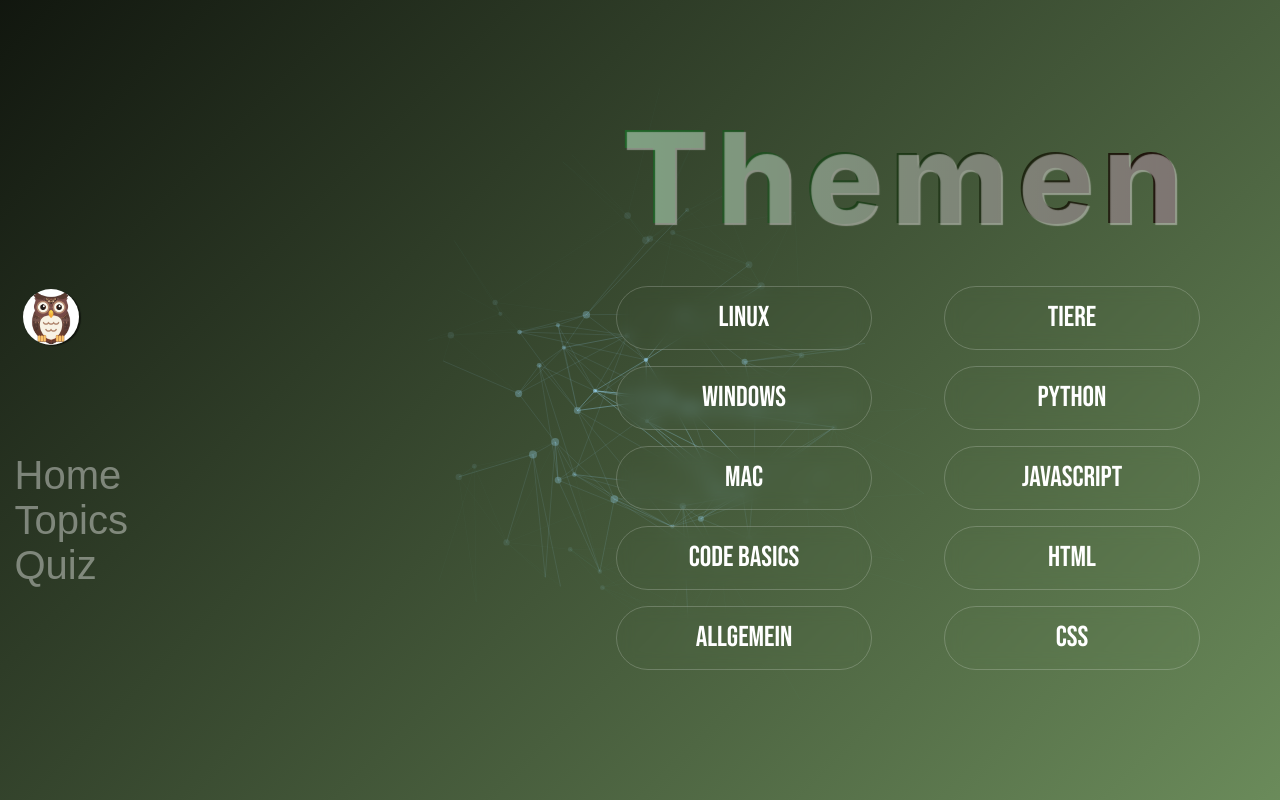
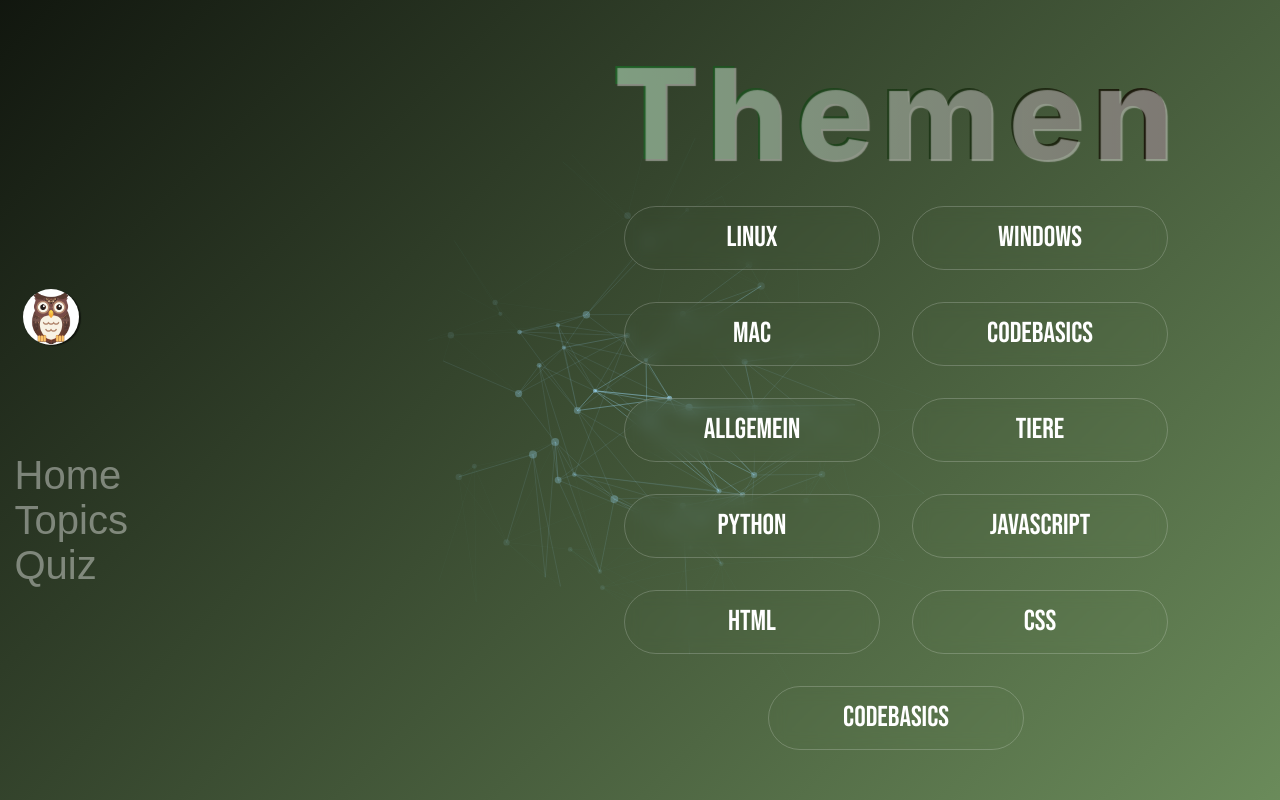
Before and after one commit to OhWire/QuizQuest, a React (Create React App) app: page /Topics in a window 1280 px wide. Built offline with nearby package versions, Linux system fonts and the light colour scheme; a web font is replaced by a local one.

Commit message:
first update

```diff
--- a/src/App.js
+++ b/src/App.js
@@ -19,8 +19,8 @@ function App() {
           <Navbar />
           <Routes >
             <Route index element={<Home />} />
-            <Route path="/quiz" element={<Quiz />} />
-            <Route path="/topics" element={<Topics />} />
+            <Route path="/Quiz/" element={<Quiz/>} />
+            <Route path="/Topics" element={Topics} />
           </Routes>
         </header>
       </div>
--- a/src/Components/Quiz/Quiz.css
+++ b/src/Components/Quiz/Quiz.css
@@ -137,14 +137,30 @@ button {
 .nextButton{
 
     transform: ease-in-out 1s;
-    width: 20%;
+    width: 10%;
     height: 8vh;
     font-size: 1.2rem;
 
 }
+.backButton{
+    position: absolute;
+    top: 0;
+    right: 0;
+    margin: 2rem;
+    transform: ease-in-out 1s;
+    width: 5vw;
+    height: 5vh;
+    font-size: 1rem;
 
+}
+
+.backButton:hover {
+    cursor: pointer;
+    background: linear-gradient(to right, rgba(175, 122, 57, 0.542), rgba(0, 0, 0, 0.2));
+}
 .nextButton:hover{
     cursor: pointer;
+    background: linear-gradient(to right, rgba(175, 122, 57, 0.542), rgba(0, 0, 0, 0.2));
 }
 .non-correct-answer{
     transform: ease-in 0.1s;
@@ -174,3 +190,21 @@ button {
     background: linear-gradient(to right, rgba(181, 179, 52, 0.527), rgba(0, 128, 0, 0.522));
 
 }
+
+
+.noquestionscontainer{
+    display: flex;
+    justify-content: center;
+    align-items: center;
+    width: 100vw;
+    height: 100vh;
+}
+
+.noquestions{
+    display: flex;
+    justify-content: center;
+    align-self: center;
+    width: 50vw;
+    height: 10%;
+    font-size: 2rem;
+}
--- a/src/Components/Quiz/Quiz.jsx
+++ b/src/Components/Quiz/Quiz.jsx
@@ -1,17 +1,25 @@
-// Quiz.js
-import React, { useState } from 'react';
+import React, { useState, useEffect } from 'react';
 import './Quiz.css';
-import quizData from './quizData'; // Import the quizData array
-import ParticleMouse from "../Backgrounds/ParticleMouse"
 import Navbar from '../Navbar/Navbar';
 import { motion } from 'framer-motion';
 import Gradientbackground from '../Backgrounds/Gradientbackground';
-
+import quizData from './quizData'; // Import the provided quizData array
+import { useParams } from 'react-router-dom';
+import { Link } from 'react-router-dom';
 
 const Quiz = () => {
+  const { topic } = useParams();
   const [currentQuestionIndex, setCurrentQuestionIndex] = useState(0);
   const [selectedOption, setSelectedOption] = useState(null);
-  const currentQuestionData = quizData[currentQuestionIndex];
+  const [filteredQuestions, setFilteredQuestions] = useState([]);
+  const currentQuestionData = filteredQuestions[currentQuestionIndex];
+
+  useEffect(() => {
+    // Filter questions based on the topic parameter
+    const filteredData = quizData.filter(question => question.topic === topic);
+    setFilteredQuestions(filteredData);
+    setCurrentQuestionIndex(0); // Reset current question index when topic changes
+  }, [topic]);
 
   const handleOptionSelect = (option) => {
     setSelectedOption(option);
@@ -27,18 +35,15 @@ const Quiz = () => {
 
   return (
     <motion.div className='Quizcontainer gradientbackground'
-    initial={{opacity: 0.5, scale: 0.1}}
-    animate={{opacity: 1, scale: 1}}
-    exit={{duration: 3}}
+      initial={{ opacity: 0.5, scale: 0.1 }}
+      animate={{ opacity: 1, scale: 1 }}
+      exit={{ duration: 3 }}
     >
-        <Navbar/>
-
-       <Gradientbackground/>
-
-
-
-
+      <Navbar />
+      <Gradientbackground />
       <div className="quizinner">
+        {filteredQuestions.length > 0 && (
+          <>
             <div className="questioncontainer">
               <h1>{currentQuestionData.question}</h1>
             </div>
@@ -53,11 +58,28 @@ const Quiz = () => {
                 </button>
               ))}
             </div>
-       {selectedOption !== null && currentQuestionIndex < quizData.length - 1 && (
+            {selectedOption !== null && currentQuestionIndex < filteredQuestions.length - 1 && (
               <button className="nextButton" onClick={handleNextQuestion}>Next</button>
             )}
+             <Link to={`/Topics`} >
+                <button className="backButton">
+                  Zurück
+                </button>
+              </Link>
+          </>
+        )}
+        {filteredQuestions.length === 0 && (
+          <div className="noquestionscontainer">
+            <p className='noquestions'>Da hat Chris noch nicht die Liste geschickt die Dreckssau deswegen gibts keine Fragen</p>
+            <Link to={`/Topics`} >
+                <button className="backButton">
+                  Zurück
+                </button>
+              </Link>
           </div>
+        )}
 
+      </div>
     </motion.div>
   );
 };
--- a/src/Components/Topics/Topics.css
+++ b/src/Components/Topics/Topics.css
@@ -41,21 +41,29 @@
     flex-direction: column;
     background-color: transparent;
     border-radius: 10rem;
-    width: 95vw;
+    width: 100vw;
     height: 100vh;
 }
 
 .topics{
     display: flex;
     justify-content: center;
-    align-items: center;
+    flex-wrap: wrap;
+    text-decoration: none;
+    width: 60vw;
+
 
 }
 
+
+
 .Topicsinner h2{
-
+    display: flex;
+    justify-content: center;
+    align-items: center;
+    width: 50vw;
     font-size: 8rem;
-    padding-right: 2vw;
+    padding-right: 4rem;
     margin: 0;
 
     font-weight: 800;
@@ -75,6 +83,8 @@
     width: 20vw;
     height: 8vh;
     margin: 2vh;
+    text-decoration: none;
+
     background-color: linear-gradient(to right,rgba(230, 222, 222, 0.347), rgba(175, 122, 57, 0.504));
     transition: ease-in-out 0.6s;
 }
@@ -102,3 +112,8 @@
 
 
 }
+
+
+.topic-link{
+    text-decoration: none; /* Remove default underline */
+}
--- a/src/Components/Topics/Topics.jsx
+++ b/src/Components/Topics/Topics.jsx
@@ -1,43 +1,103 @@
-import React from 'react'
-import "./Topics.css"
-import Navbar from '../Navbar/Navbar'
-import { motion } from 'framer-motion'
-import ParticleMouse from "../Backgrounds/ParticleMouse"
+import React, { useState } from 'react';
+import { Link } from 'react-router-dom';
+import "./Topics.css";
+import Navbar from '../Navbar/Navbar';
+import { motion } from 'framer-motion';
+import ParticleMouse from "../Backgrounds/ParticleMouse";
 
 
 const Topics = () => {
+  const [selectedTopic, setSelectedTopic] = useState(0);
+
+  const handleTopicSelect = (topic) => {
+    setSelectedTopic(topic);
+  };
+
   return (
     <motion.div className='Topicscontainer gradientbackground'
-    initial={{opacity: 0.5, scale: 0.1}}
-    animate={{opacity: 1, scale: 1}}
-    exit={{duration: 3}}
+      initial={{ opacity: 0.5, scale: 0.1 }}
+      animate={{ opacity: 1, scale: 1 }}
+      exit={{ duration: 3 }}
     >
-        <ParticleMouse />
-        <Navbar/>
+      <ParticleMouse />
+      <Navbar />
 
-        <div className="Topicsinner">
+      <div className="Topicsinner">
         <h2>Themen</h2>
-            <div className="topics">
+        <div className="topics">
 
-                <ol>
-                    <button className="topic">Linux</button>
-                    <button className="topic">Windows</button>
-                    <button className="topic">Mac</button>
-                    <button className="topic">Code Basics</button>
-                    <button className="topic">Allgemein</button>
+              <Link to={`/Quiz/Linux`} className="topic-link">
+                <button className="topic" onClick={() => handleTopicSelect("Linux")}>
+                  Linux
+                </button>
+              </Link>
 
-                </ol>
-                <ol>
-                    <button className="topic">Tiere</button>
-                    <button className="topic">Python</button>
-                    <button className="topic">Javascript</button>
-                    <button className="topic">HTML</button>
-                    <button className="topic">CSS</button>
-                </ol>
-            </div>
+              <Link to={`/Quiz/Windows`} className="topic-link">
+                <button className="topic" onClick={() => handleTopicSelect("Windows")}>
+                  Windows
+                </button>
+              </Link>
+
+              <Link to={`/Quiz/Mac`} className="topic-link">
+                <button className="topic" onClick={() => handleTopicSelect("Mac")}>
+                  Mac
+                </button>
+              </Link>
+
+              <Link to={`/Quiz/CodeBasics`} className="topic-link">
+                <button className="topic" onClick={() => handleTopicSelect("CodeBasics")}>
+                  CodeBasics
+                </button>
+              </Link>
+
+              <Link to={`/Quiz/Allgemein`} className="topic-link">
+                <button className="topic" onClick={() => handleTopicSelect("Allgemein")}>
+                  Allgemein
+                </button>
+              </Link>
+
+              <Link to={`/Quiz/Tiere`} className="topic-link">
+                <button className="topic" onClick={() => handleTopicSelect("Tiere")}>
+                  Tiere
+                </button>
+              </Link>
+
+              <Link to={`/Quiz/Python`} className="topic-link">
+                <button className="topic" onClick={() => handleTopicSelect("Python")}>
+                  Python
+                </button>
+              </Link>
+
+              <Link to={`/Quiz/Javascript`} className="topic-link">
+                <button className="topic" onClick={() => handleTopicSelect("Javascript")}>
+                  Javascript
+                </button>
+              </Link>
+
+              <Link to={`/Quiz/HTML`} className="topic-link">
+                <button className="topic" onClick={() => handleTopicSelect("HTML")}>
+                  HTML
+                </button>
+              </Link>
+
+              <Link to={`/Quiz/CSS`} className="topic-link">
+                <button className="topic" onClick={() => handleTopicSelect("CSS")}>
+                  CSS
+                </button>
+              </Link>
+
+              <Link to={`/Quiz/CodeBasics`} className="topic-link">
+                <button className="topic" onClick={() => handleTopicSelect("CodeBasics")}>
+                  CodeBasics
+                </button>
+              </Link>
+
+            {/* Add more topics as needed */}
+
         </div>
+      </div>
     </motion.div>
-  )
-}
+  );
+};
 
-export default Topics
+export default Topics;
--- a/src/index.js
+++ b/src/index.js
@@ -18,10 +18,14 @@ const router = createBrowserRouter([
   element: <Topics/>
 },
 {
+  path:"/Quiz/:topic",
+  element: <Quiz/>
+},
+
+{
   path:"/Quiz",
   element: <Quiz/>
 }
-
 
 
 ]);
```
Also changed, not shown: src/Components/Quiz/quizData.jsx (+28 -10 lines), firebase.json (added), 1 other file (tests, documents, lock files or other folders). Lines whose indentation alone changed are shown as unchanged.
